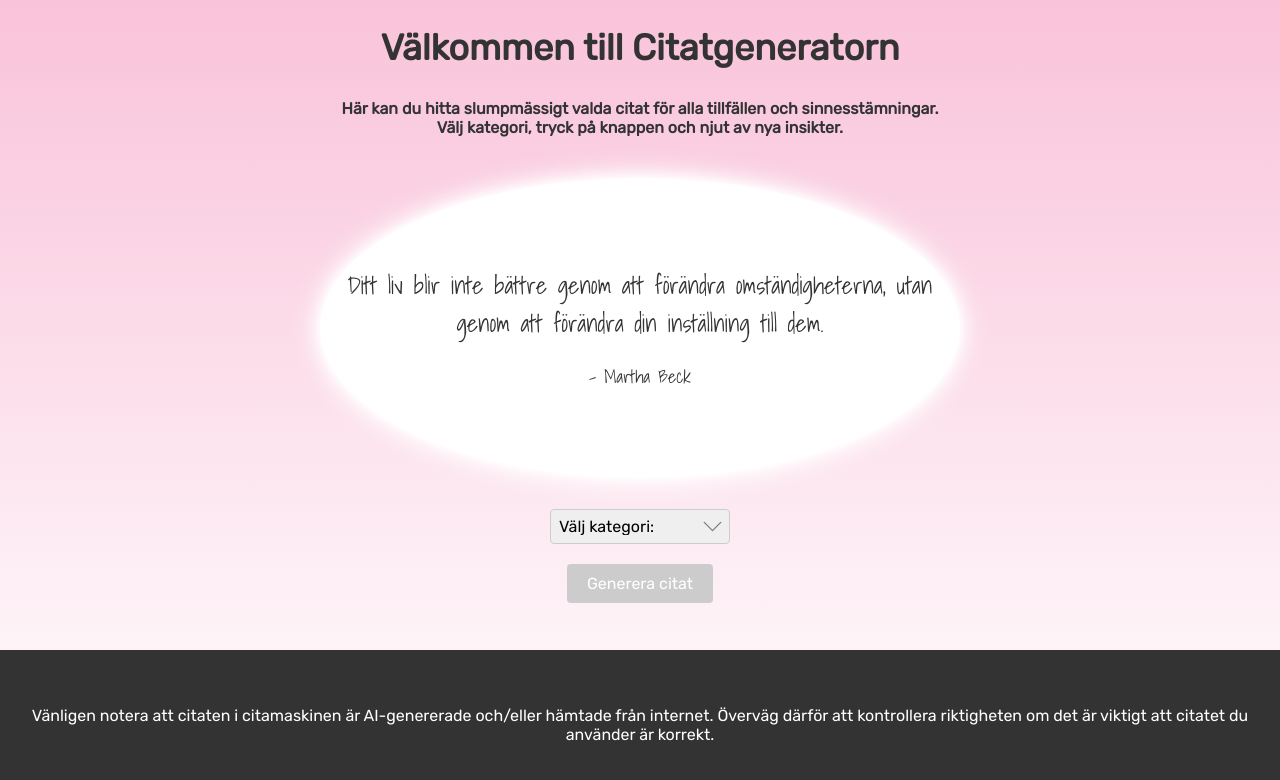
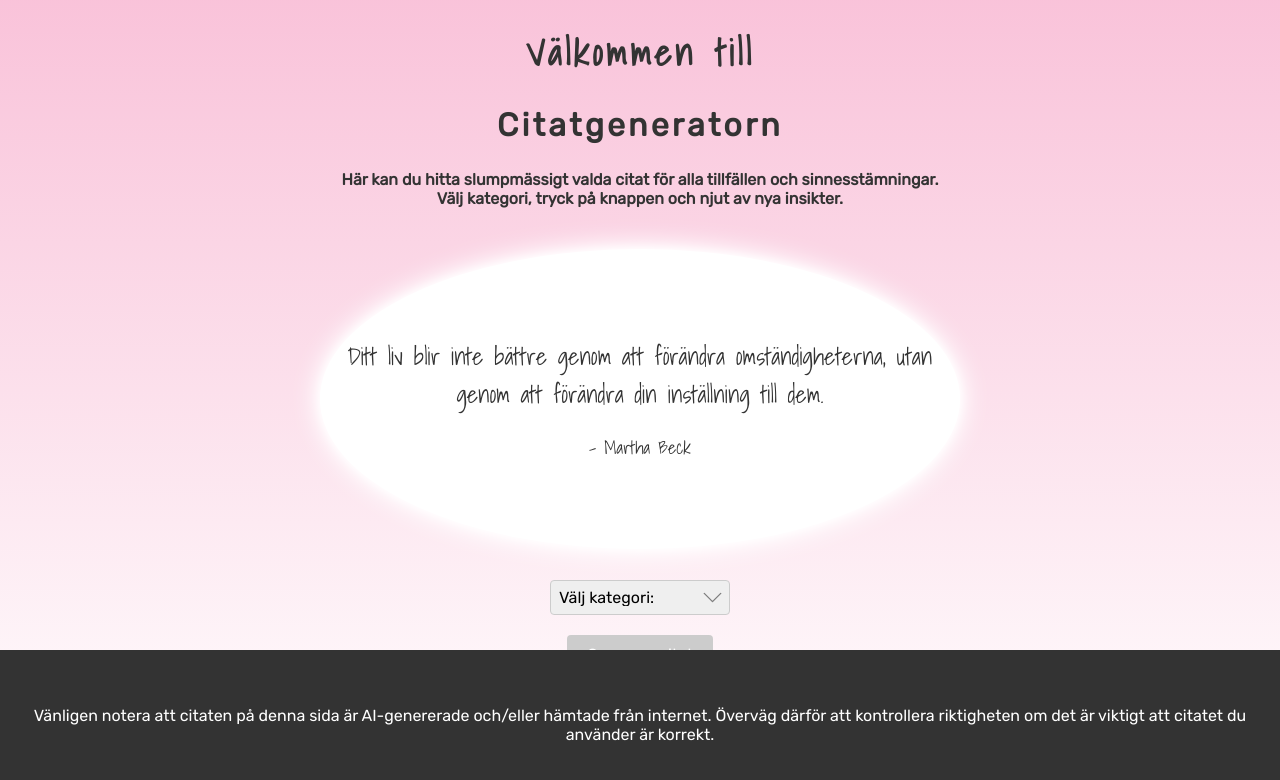
Before and after one commit to jossansik/citatgenerator, a React (Create React App) app: page / in a window 1280 px wide. Shown: the top 780 px of the page. Built offline with nearby package versions, Linux system fonts and the light colour scheme.

Commit message:
Enhance title styling in Title.jsx

```diff
--- a/src/components/Footer.jsx
+++ b/src/components/Footer.jsx
@@ -5,7 +5,7 @@ const Footer = () => {
   return (
     <footer className="footer">
       <p>
-        Vänligen notera att citaten i citamaskinen är AI-genererade och/eller
+        Vänligen notera att citaten på denna sida är AI-genererade och/eller
         hämtade från internet. Överväg därför att kontrollera riktigheten om det
         är viktigt att citatet du använder är korrekt.
       </p>
--- a/src/components/Title.css
+++ b/src/components/Title.css
@@ -10,13 +10,34 @@
 
 .quote-display__title {
   font-size: 36px;
+  font-family: "shadows into light", cursive;
+  font-weight: bold;
+  color: #333;
+  text-align: center;
+  max-width: 600px;
+  letter-spacing: 0.1em;
+}
+
+.quote-display__title2 {
+  font-size: 32px;
   font-family: "Rubik", sans-serif;
   font-weight: bold;
   color: #333;
-  margin-bottom: 5px;
   text-align: center;
   max-width: 600px;
-  padding: 2px;
+  white-space: nowrap;
+  margin: 0 auto;
+  letter-spacing: 0.1em;
+  animation: typing 3.5s steps(40, end), blink-caret 0.75s step-end infinite;
+}
+/* The typing effect */
+@keyframes typing {
+  from {
+    width: 0;
+  }
+  to {
+    width: 100%;
+  }
 }
 
 .quote-display__body {
--- a/src/components/Title.jsx
+++ b/src/components/Title.jsx
@@ -4,12 +4,13 @@ import "./Title.css";
 const Title = () => {
   return (
     <div className="quote-display__title-container">
-      <h1 className="quote-display__title">Välkommen till Citatgeneratorn</h1>
-      <h2 className="quote-display__body">
+      <h1 className="quote-display__title">Välkommen till</h1>
+      <h2 className="quote-display__title2">Citatgeneratorn</h2>
+      <h3 className="quote-display__body">
         Här kan du hitta slumpmässigt valda citat för alla tillfällen och
         sinnesstämningar. Välj kategori, tryck på knappen och njut av nya
         insikter. <br />{" "}
-      </h2>
+      </h3>
     </div>
   );
 };
```
